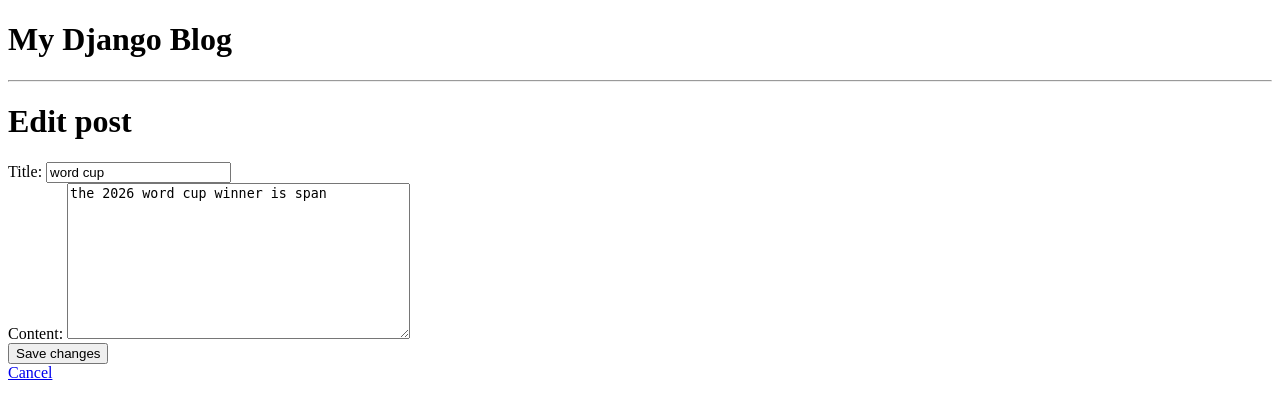
After one commit to mohammadyaqubbeigi-spfar/django-blog, a Django app: a page that uses core/templates/core/post_edit.html in a window 1280 px wide. The commit adds this page. Shown: the top 419 px of the page. Run offline with Django 5.2, Linux system fonts and the light colour scheme; data comes from the database, SQL or seed files in the repository; both versions use the stored data as it was after the commit.

Commit message:
Add post editing and fix model saving

```diff
--- a/config/urls.py
+++ b/config/urls.py
@@ -17,11 +17,12 @@ Including another URLconf
 from django.contrib import admin
 from django.urls import path
 
-from core.views import home , post_detail , post_create
+from core.views import home , post_detail , post_create, post_edit
 
 urlpatterns = [
     path('admin/', admin.site.urls),
     path('home/', home , name="home"),
     path('posts/create/' ,post_create, name="post_creat"),
+    path('posts/<slug:slug>/edit/', post_edit, name= "post_edit"),
     path('posts/<slug:slug>/' , post_detail , name= "post_detail"),
 ]
--- a/core/models.py
+++ b/core/models.py
@@ -31,4 +31,4 @@ class Post(models.Model):
 
             self.slug = slug
 
-            super().save(*args , **kwargs)
+        super().save(*args , **kwargs)
--- /dev/null
+++ b/core/templates/core/post_edit.html
@@ -0,0 +1,20 @@
+{% extends "core/base.html" %}
+
+{% block title %}
+    Edit {{ post.title }}
+{% endblock%}
+
+{% block content %}
+    <h1>Edit post</h1>
+
+    <form method="post" >
+        {% csrf_token%}
+
+        {{ form }}
+
+        <button type="submit">Save changes</button>
+    </form>
+
+    <a href="{% url 'post_detail' post.slug %}">Cancel</a>
+
+{% endblock %}
--- a/core/views.py
+++ b/core/views.py
@@ -96,3 +96,40 @@ def post_create(request):
             "form":form
         }
     )
+
+def post_edit(request , slug):
+    post = get_object_or_404(Post , slug = slug)
+    print("Database title:", post.title)
+    print("Database content:", post.content)
+
+    if request.method == "POST":
+        form = PostForm(request.POST, instance=post)
+        print("Form valid:", form.is_valid())
+
+        if form.is_valid():
+            saved_post = form.save()
+
+            print("Form title:", form.cleaned_data["title"])
+            print("Saved object title:", saved_post.title)
+            print("Saved object ID:", saved_post.id)
+
+
+            saved_post.refresh_from_db()
+
+            print("Database title:", saved_post.title)
+            print("Database ID:", saved_post.id)
+
+
+
+            return redirect("post_detail" , slug = post.slug)
+        else:
+            print("Form errors:", form.errors)
+    else:
+        form = PostForm(instance=post)
+
+    context={
+        "form": form,
+        "post": post,
+    }
+
+    return render (request , "core/post_edit.html", context)
```
Also changed, not shown: core/templates/core/post_detail.html (+11 -5 lines), db.sqlite3.
